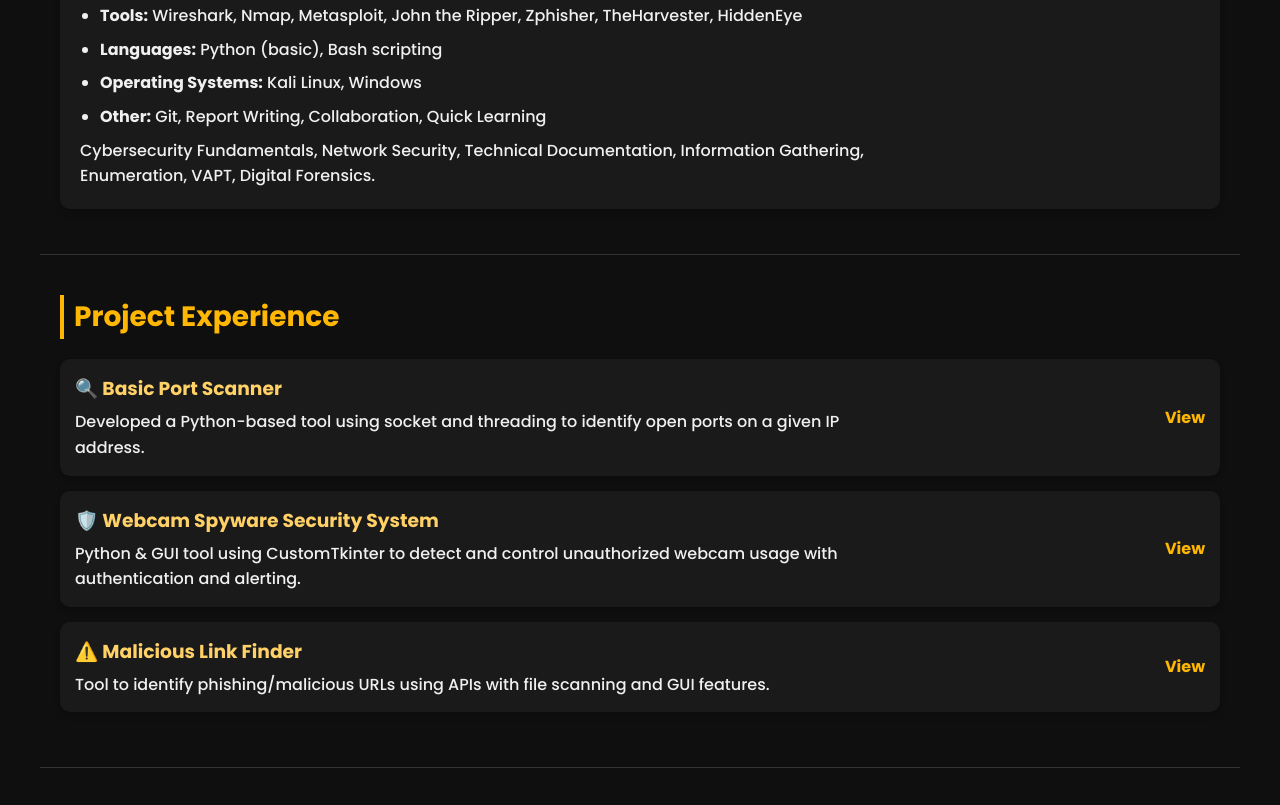
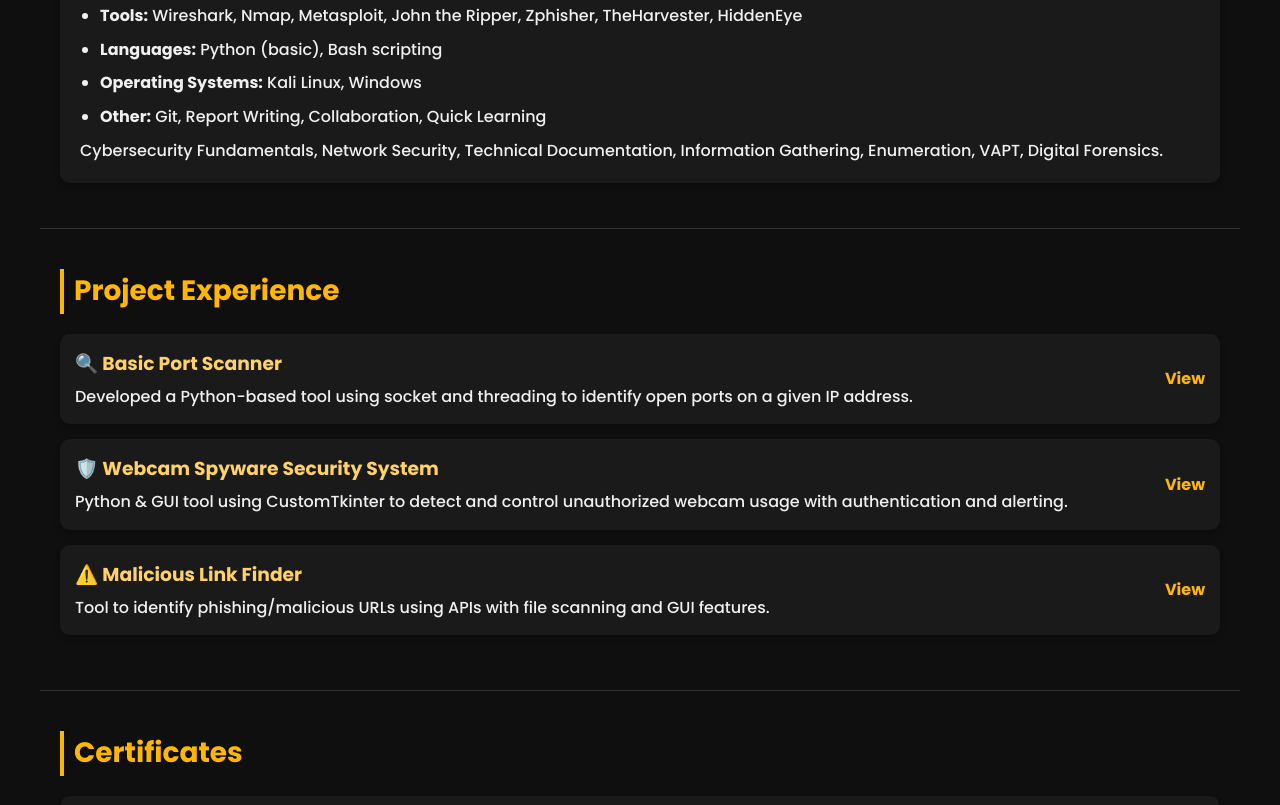
Before and after one commit to karteek0432/portfolio, a plain HTML site: page index.html in a window 1280 px wide. Shown: the part 1087-1892 px from the top of the page. Drawn offline with Linux system fonts and the light colour scheme.

Commit message:
Updated portfolioe

```diff
--- a/style.css
+++ b/style.css
@@ -281,9 +281,6 @@ body {
 .social-bottom a:hover {
   color: #ffb703;
 }
-.home-text p, .entry p {
-  max-width: 800px;
-}
 
 /* Mobile View: Screens < 768px */
 @media (max-width: 768px) {
```
